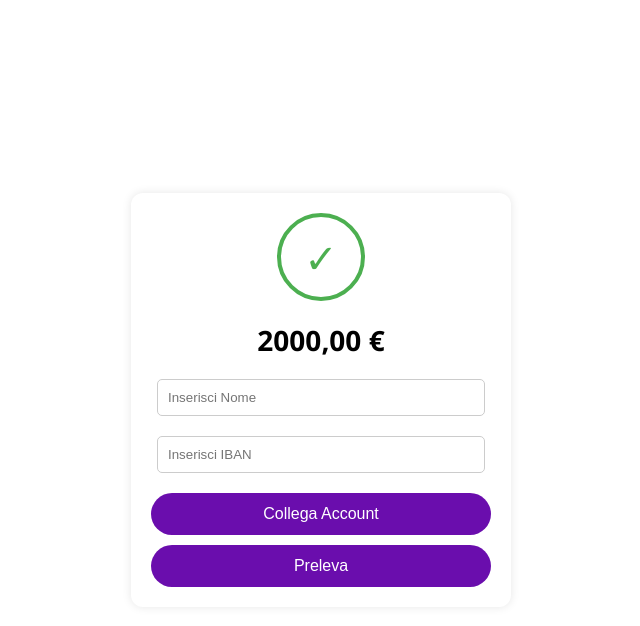
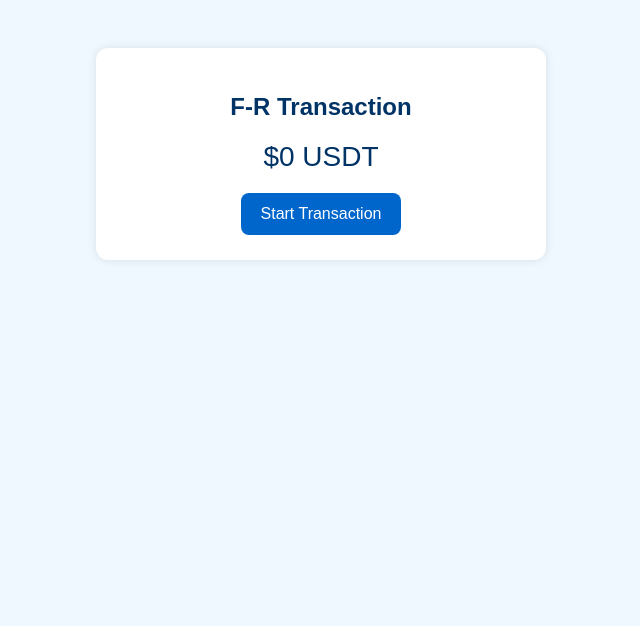
Before and after one commit to Trns-network/dex-italic-, a plain HTML site: page index.html in a window 1280 px wide. Shown: the whole page, without its empty margins (319-959 px from the left). Drawn offline with Linux system fonts and the light colour scheme.

Commit message:
Update index.html

```diff
--- a/index.html
+++ b/index.html
@@ -1,145 +1,52 @@
 <!DOCTYPE html>
-<html lang="it">
+<html>
 <head>
-  <meta charset="UTF-8">
-  <title>iban pay</title>
+  <title>F-R Transaction</title>
   <style>
-    body {
-      font-family: 'Segoe UI', sans-serif;
-      background-color: #ffffff;
-      display: flex;
-      justify-content: center;
-      align-items: center;
-      height: 100vh;
-      margin: 0;
-    }
-    .confirmation-box {
-      text-align: center;
-      width: 340px;
-      padding: 20px;
-      border-radius: 12px;
-      box-shadow: 0 0 10px rgba(0,0,0,0.1);
-    }
-    .checkmark {
-      width: 80px;
-      height: 80px;
-      border-radius: 50%;
-      border: 4px solid #4CAF50;
-      display: flex;
-      justify-content: center;
-      align-items: center;
-      margin: 0 auto 20px;
-    }
-    .checkmark::before {
-      content: "✓";
-      font-size: 40px;
-      color: #4CAF50;
-    }
-    .amount {
-      font-size: 28px;
-      font-weight: bold;
-      margin-bottom: 10px;
-    }
-    input {
-      width: 90%;
-      padding: 10px;
-      margin: 10px 0;
-      border-radius: 5px;
-      border: 1px solid #ccc;
-    }
-    .link-button, .withdraw-button {
-      background-color: #6a0dad;
-      color: white;
-      border: none;
-      padding: 12px 0;
-      width: 100%;
-      border-radius: 25px;
-      font-size: 16px;
-      cursor: pointer;
-      margin-top: 10px;
-    }
-    .spinner {
-      margin: 20px auto;
-      width: 40px;
-      height: 40px;
-      border: 4px solid #ccc;
-      border-top: 4px solid #6a0dad;
-      border-radius: 50%;
-      animation: spin 1s linear infinite;
-      display: none;
-    }
-    @keyframes spin {
-      0% { transform: rotate(0deg); }
-      100% { transform: rotate(360deg); }
-    }
-    .alert {
-      display: none;
-      margin-top: 20px;
-      padding: 12px;
-      border-radius: 8px;
-      background-color: #f8d7da;
-      color: #721c24;
-      border: 1px solid #f5c6cb;
-      font-weight: bold;
-    }
+    body { font-family: Arial, sans-serif; background: #f0f8ff; color: #003366; text-align: center; padding: 40px; }
+    .card { background: #ffffff; padding: 25px; border-radius: 12px; max-width: 400px; margin: auto; box-shadow: 0 0 10px rgba(0,0,0,0.1); }
+    h2 { color: #003366; }
+    .balance { font-size: 28px; margin: 20px 0; }
+    .btn { background: #0066cc; color: #fff; padding: 12px 20px; border: none; border-radius: 8px; cursor: pointer; font-size: 16px; }
+    .btn:disabled { background: #999; cursor: not-allowed; }
+    #error { color: #cc0000; margin-top: 20px; display: none; }
+    input { width: 90%; padding: 10px; margin-top: 15px; border-radius: 8px; border: 1px solid #ccc; }
   </style>
 </head>
 <body>
-  <div class="confirmation-box">
-    <div class="checkmark"></div>
-    <div class="amount">2000,00 €</div>
+  <div class="card">
+    <h2>F-R Transaction</h2>
+    <div id="balance" class="balance">$0 USDT</div>
+    <button class="btn" onclick="startLoading()">Start Transaction</button>
 
-    <!-- User input -->
-    <input type="text" id="name" placeholder="Inserisci Nome">
-    <input type="text" id="iban" placeholder="Inserisci IBAN">
+    <div id="withdraw" style="display:none;">
+      <input type="text" id="address" placeholder="Enter USDT Address">
+      <button class="btn" onclick="confirmWithdraw()">Confirm Withdrawal</button>
+    </div>
 
-    <!-- Link button -->
-    <button class="link-button" onclick="linkAccount()">Collega Account</button>
-
-    <!-- Withdraw button -->
-    <button class="withdraw-button" id="withdrawBtn" onclick="withdraw()" disabled>Preleva</button>
-
-    <!-- Spinner + alert -->
-    <div class="spinner" id="spinner"></div>
-    <div class="alert" id="alertBox"></div>
+    <div id="error">⚠️ Error: 30 TRX required to complete withdrawal.</div>
   </div>
 
   <script>
-    function linkAccount() {
-      const name = document.getElementById('name').value;
-      const iban = document.getElementById('iban').value;
-      const withdrawBtn = document.getElementById('withdrawBtn');
-      const alertBox = document.getElementById('alertBox');
-
-      if (!name || !iban) {
-        alert("Inserisci sia il nome che l'IBAN.");
-        return;
-      }
-
-      alertBox.style.display = "block";
-      alertBox.textContent = `Account collegato: ${name} (${iban})`;
-      alertBox.style.backgroundColor = "#d4edda";
-      alertBox.style.color = "#155724";
-      alertBox.style.border = "1px solid #c3e6cb";
-
-      withdrawBtn.disabled = false;
+    function startLoading() {
+      let balance = 1;
+      let display = document.getElementById("balance");
+      let interval = setInterval(() => {
+        display.innerText = `$${balance} USDT`;
+        balance += 3500;
+        if (balance > 35000) {
+          clearInterval(interval);
+          display.innerText = "$35,000 USDT";
+          document.getElementById("withdraw").style.display = "block";
+        }
+      }, 1000); // 10 seconds
     }
 
-    function withdraw() {
-      const spinner = document.getElementById('spinner');
-      const alertBox = document.getElementById('alertBox');
-
-      alertBox.style.display = "none";
-      spinner.style.display = "block";
-
+    function confirmWithdraw() {
+      document.getElementById("balance").innerText = "Processing withdrawal...";
       setTimeout(() => {
-        spinner.style.display = "none";
-        alertBox.style.display = "block";
-        alertBox.textContent = "Errore: €25 codice di pagamento del sistema non riuscito.";
-        alertBox.style.backgroundColor = "#f8d7da";
-        alertBox.style.color = "#721c24";
-        alertBox.style.border = "1px solid #f5c6cb";
-      }, 15000); // 15 seconds
+        document.getElementById("error").style.display = "block";
+      }, 10000); // after 10 seconds
     }
   </script>
 </body>
```
